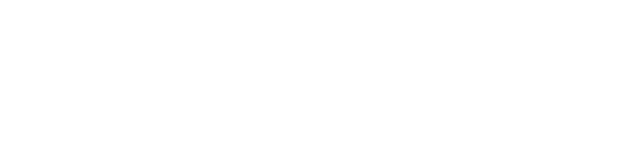
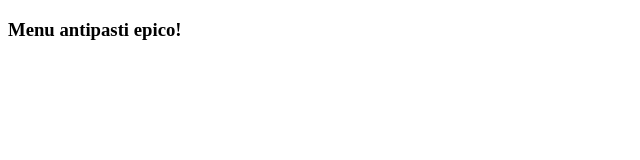
Before and after one commit to rickyaima/pizzeria_web, a plain HTML site: page index.html in a window 1280 px wide. Shown: the whole page, without its empty margins (0-640 px from the left). Drawn offline with Linux system fonts and the light colour scheme.

Commit message:
aggiunto menu antipasti

```diff
--- a/index.html
+++ b/index.html
@@ -6,6 +6,8 @@
     <title>Document</title>
 </head>
 <body>
-
+    <div>
+        <h3>Menu antipasti epico!</h3>
+    </div>
 </body>
 </html>
```
